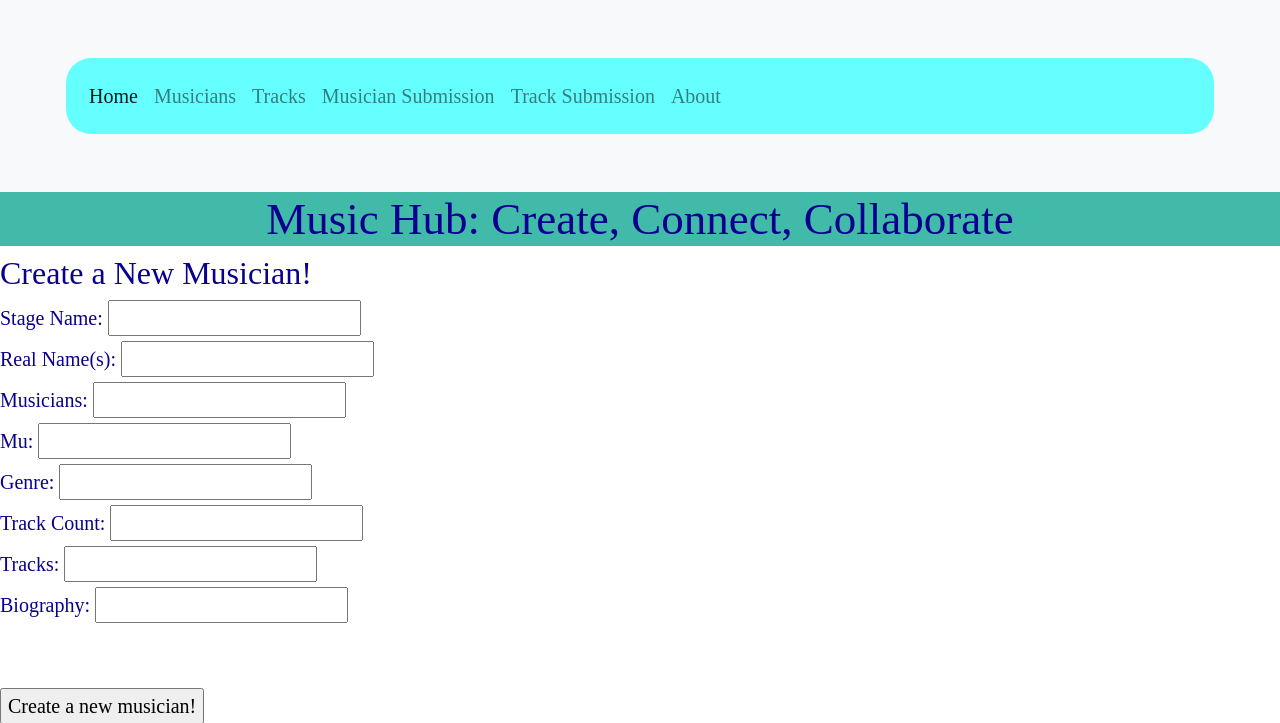
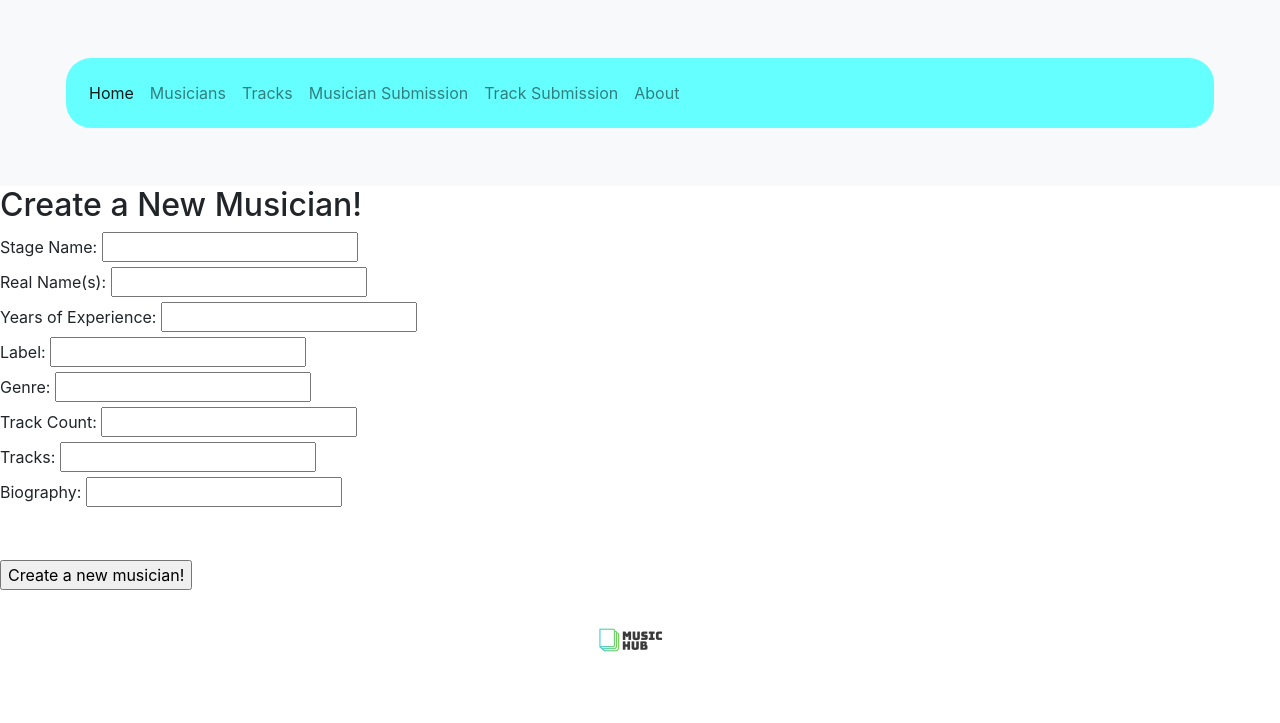
Before and after one commit to cstowe-22/musichub, a Node server app: page /musicianCreate in a window 1280 px wide. Shown: the top 723 px of the page. After the commit the page ends 652 px from the top, so only its background shows below. Run offline with Node 20, Linux system fonts and the light colour scheme; some libraries are stand-ins or nearby versions; grey boxes are pictures that could not be loaded.

Commit message:
Some More Changes

```diff
--- a/data/tracks.json
+++ b/data/tracks.json
@@ -1 +1 @@
-{"Hypnotized":{"title":"Hypnotized","date":"2/18/21","musicians":["Sound Rush"," Rebelion"],"label":"Scantraxx","genre":"Hardstyle","commentary":"Good kicks!"},"Hey":"Hey","Cool":{"title":"Cool","date":"2/2/99","musicians":"Heady, Sound Rush","label":"Art of Creation","genre":"Cool","commentary":"It's cool!"}}
+{"Hypnotized":{"title":"Hypnotized","date":"2/18/21","musicians":["Sound Rush"," Rebelion"],"label":"Scantraxx","genre":"Hardstyle","commentary":"Good kicks!"}}
--- a/public/css/style.css
+++ b/public/css/style.css
@@ -6,8 +6,9 @@ body {
 }
 
 h1 {
-  background-color: #41baaa;
-  font-size: 45px;
+  background-color: #66ffff;
+  font-size: 50px;
+  font-family: "Montserrat";
   text-align: center;
 }
 
@@ -40,7 +41,7 @@ button:focus {
 
 table {
   border-collapse: collapse;
-  background-color: #4dffe7;
+  background-color: #FFFFFF;
   margin: auto;
   width: 50%;
 }
@@ -52,15 +53,15 @@ table, th, td {
 }
 
 tr:hover {
-  background-color: #ccfff8;
+  background-color: #FFFFFF;
 }
 
 a {
-  color: #000080;
+  color: #490080;
 }
 
 a:hover {
-  color: #00ccb1;
+  color: #0000FF;
 }
 
 img {
--- a/views/about.ejs
+++ b/views/about.ejs
@@ -1,5 +1,9 @@
 <%- include('partials/header', {title:"About"}) -%>
-
+<head>
+  <link rel="icon" type="image/png" href="images/logo.png" />
+  <meta name="viewport" content="width=device-width, initial-scale=1, shrink-to-fit=no">
+  <link rel="stylesheet" href="https://stackpath.bootstrapcdn.com/bootstrap/4.3.1/css/bootstrap.min.css" integrity="sha384-ggOyR0iXCbMQv3Xipma34MD+dH/1fQ784/j6cY/iJTQUOhcWr7x9JvoRxT2MZw1T" crossorigin="anonymous">
+</head>
 <p> This is where we talk about Music Hub: Create, Connect, Collaborate!
   <br>
   <br>
--- a/views/error.ejs
+++ b/views/error.ejs
@@ -1,5 +1,9 @@
 <%- include('partials/header', {title:"Error"}) -%>
-
+<head>
+  <link rel="icon" type="image/png" href="images/logo.png" />
+  <meta name="viewport" content="width=device-width, initial-scale=1, shrink-to-fit=no">
+  <link rel="stylesheet" href="https://stackpath.bootstrapcdn.com/bootstrap/4.3.1/css/bootstrap.min.css" integrity="sha384-ggOyR0iXCbMQv3Xipma34MD+dH/1fQ784/j6cY/iJTQUOhcWr7x9JvoRxT2MZw1T" crossorigin="anonymous">
+</head>
 <h2> <%=errorCode%> Error</h2>
 <p> The resource you requested has not been found.</p>
 
--- a/views/index.ejs
+++ b/views/index.ejs
@@ -1,5 +1,9 @@
 <%- include('partials/header', {title:"Home"}) -%>
-
+<head>
+  <link rel="icon" type="image/png" href="images/logo.png" />
+  <meta name="viewport" content="width=device-width, initial-scale=1, shrink-to-fit=no">
+  <link rel="stylesheet" href="https://stackpath.bootstrapcdn.com/bootstrap/4.3.1/css/bootstrap.min.css" integrity="sha384-ggOyR0iXCbMQv3Xipma34MD+dH/1fQ784/j6cY/iJTQUOhcWr7x9JvoRxT2MZw1T" crossorigin="anonymous">
+</head>
 <p> Welcome to Music Hub: Create, Connect, Collaborate!
   <br>
   <br>
--- a/views/musicianCreate.ejs
+++ b/views/musicianCreate.ejs
@@ -1,5 +1,9 @@
 <%- include('partials/header', {title:"Create Musician"}) -%>
-
+<head>
+  <link rel="icon" type="image/png" href="images/logo.png" />
+  <meta name="viewport" content="width=device-width, initial-scale=1, shrink-to-fit=no">
+  <link rel="stylesheet" href="https://stackpath.bootstrapcdn.com/bootstrap/4.3.1/css/bootstrap.min.css" integrity="sha384-ggOyR0iXCbMQv3Xipma34MD+dH/1fQ784/j6cY/iJTQUOhcWr7x9JvoRxT2MZw1T" crossorigin="anonymous">
+</head>
 <h2>Create a New Musician!</h2>
 
 <form action="/musicianCreate" method="POST">
@@ -7,9 +11,9 @@
   <input type="text" id="stageName" name="stageName" value=""><br>
   <label for="name">Real Name(s):</label>
   <input type="text" id="name" name="name" value=""><br>
-  <label for="years">Musicians:</label>
+  <label for="years">Years of Experience:</label>
   <input type="text" id="musicians" name="musicians" value=""><br>
-  <label for="label">Mu:</label>
+  <label for="label">Label:</label>
   <input type="text" id="label" name="label" value=""><br>
   <label for="genre">Genre:</label>
   <input type="text" id="genre" name="genre" value=""><br>
--- a/views/musicianDetails.ejs
+++ b/views/musicianDetails.ejs
@@ -1,5 +1,9 @@
 <%- include('partials/header', {title:"Musician Details"}) -%>
-
+<head>
+  <link rel="icon" type="image/png" href="images/logo.png" />
+  <meta name="viewport" content="width=device-width, initial-scale=1, shrink-to-fit=no">
+  <link rel="stylesheet" href="https://stackpath.bootstrapcdn.com/bootstrap/4.3.1/css/bootstrap.min.css" integrity="sha384-ggOyR0iXCbMQv3Xipma34MD+dH/1fQ784/j6cY/iJTQUOhcWr7x9JvoRxT2MZw1T" crossorigin="anonymous">
+</head>
 <h2>Musician - <%=musician.name%></h2>
 
 <table>
--- a/views/musicians.ejs
+++ b/views/musicians.ejs
@@ -1,4 +1,9 @@
 <%- include('partials/header', {title:"Musicians"}) -%>
+<head>
+  <link rel="icon" type="image/png" href="images/logo.png" />
+  <meta name="viewport" content="width=device-width, initial-scale=1, shrink-to-fit=no">
+  <link rel="stylesheet" href="https://stackpath.bootstrapcdn.com/bootstrap/4.3.1/css/bootstrap.min.css" integrity="sha384-ggOyR0iXCbMQv3Xipma34MD+dH/1fQ784/j6cY/iJTQUOhcWr7x9JvoRxT2MZw1T" crossorigin="anonymous">
+</head>
 
 <h2>Musicians</h2>
 <table>
--- a/views/partials/footer.ejs
+++ b/views/partials/footer.ejs
@@ -1,7 +1,5 @@
 <footer>
   <img src="/images/logo.png" width="100px" />
-
-  Music Hub: Create, Connect, Collaborate
 </footer>
 
 <script src="https://code.jquery.com/jquery-3.2.1.slim.min.js" integrity="sha384-KJ3o2DKtIkvYIK3UENzmM7KCkRr/rE9/Qpg6aAZGJwFDMVNA/GpGFF93hXpG5KkN" crossorigin="anonymous"></script>
--- a/views/partials/header.ejs
+++ b/views/partials/header.ejs
@@ -3,14 +3,11 @@
 
 <head>
   <title><%=title%></title>
-  <link rel="icon" type="image/png" href="images/logo.png" />
   <meta name="viewport" content="width=device-width, initial-scale=1, shrink-to-fit=no">
-  <link rel="stylesheet" href="https://maxcdn.bootstrapcdn.com/bootstrap/4.0.0/css/bootstrap.min.css" integrity="sha384-Gn5384xqQ1aoWXA+058RXPxPg6fy4IWvTNh0E263XmFcJlSAwiGgFAW/dAiS6JXm" crossorigin="anonymous">
-
   <link rel="stylesheet" href="/css/style.css">
-
+    <link rel="stylesheet" href="https://stackpath.bootstrapcdn.com/bootstrap/4.3.1/css/bootstrap.min.css" integrity="sha384-ggOyR0iXCbMQv3Xipma34MD+dH/1fQ784/j6cY/iJTQUOhcWr7x9JvoRxT2MZw1T" crossorigin="anonymous">
 </head>
 
 <body>
   <%- include('navbar') -%>
-  <h1 title="Music Hub">Music Hub: Create, Connect, Collaborate</h1>
+</body>
--- a/views/trackCreate.ejs
+++ b/views/trackCreate.ejs
@@ -1,5 +1,9 @@
 <%- include('partials/header', {title:"Create Track"}) -%>
-
+<head>
+  <link rel="icon" type="image/png" href="images/logo.png" />
+  <meta name="viewport" content="width=device-width, initial-scale=1, shrink-to-fit=no">
+  <link rel="stylesheet" href="https://stackpath.bootstrapcdn.com/bootstrap/4.3.1/css/bootstrap.min.css" integrity="sha384-ggOyR0iXCbMQv3Xipma34MD+dH/1fQ784/j6cY/iJTQUOhcWr7x9JvoRxT2MZw1T" crossorigin="anonymous">
+</head>
 <h2>Create a New Track!</h2>
 
 <form action="/trackCreate" method="POST">
--- a/views/trackDetails.ejs
+++ b/views/trackDetails.ejs
@@ -1,5 +1,9 @@
 <%- include('partials/header', {title:"Track Details"}) -%>
-
+<head>
+  <link rel="icon" type="image/png" href="images/logo.png" />
+  <meta name="viewport" content="width=device-width, initial-scale=1, shrink-to-fit=no">
+  <link rel="stylesheet" href="https://stackpath.bootstrapcdn.com/bootstrap/4.3.1/css/bootstrap.min.css" integrity="sha384-ggOyR0iXCbMQv3Xipma34MD+dH/1fQ784/j6cY/iJTQUOhcWr7x9JvoRxT2MZw1T" crossorigin="anonymous">
+</head>
 <h2>Track - <%=track.title%></h2>
 
 <table>
--- a/views/tracks.ejs
+++ b/views/tracks.ejs
@@ -1,5 +1,9 @@
 <%- include('partials/header', {title:"Tracks"}) -%>
-
+<head>
+  <link rel="icon" type="image/png" href="images/logo.png" />
+  <meta name="viewport" content="width=device-width, initial-scale=1, shrink-to-fit=no">
+  <link rel="stylesheet" href="https://stackpath.bootstrapcdn.com/bootstrap/4.3.1/css/bootstrap.min.css" integrity="sha384-ggOyR0iXCbMQv3Xipma34MD+dH/1fQ784/j6cY/iJTQUOhcWr7x9JvoRxT2MZw1T" crossorigin="anonymous">
+</head>
 <h2>Tracks</h2>
 <table>
   <tr>
```
Also changed, not shown: views/musician_details.ejs (deleted, +0 -72 lines), public/images/header.png (added), public/images/logo.png (added), 4 other files.
